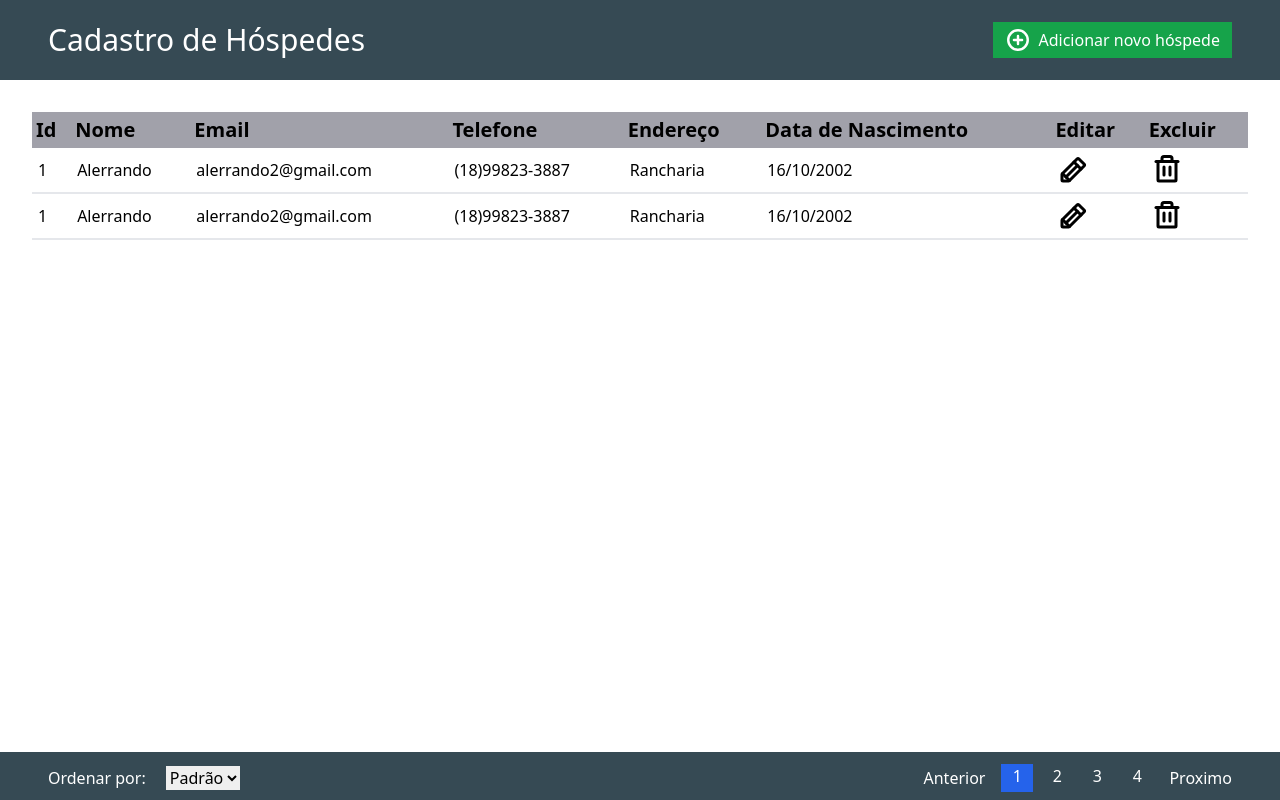
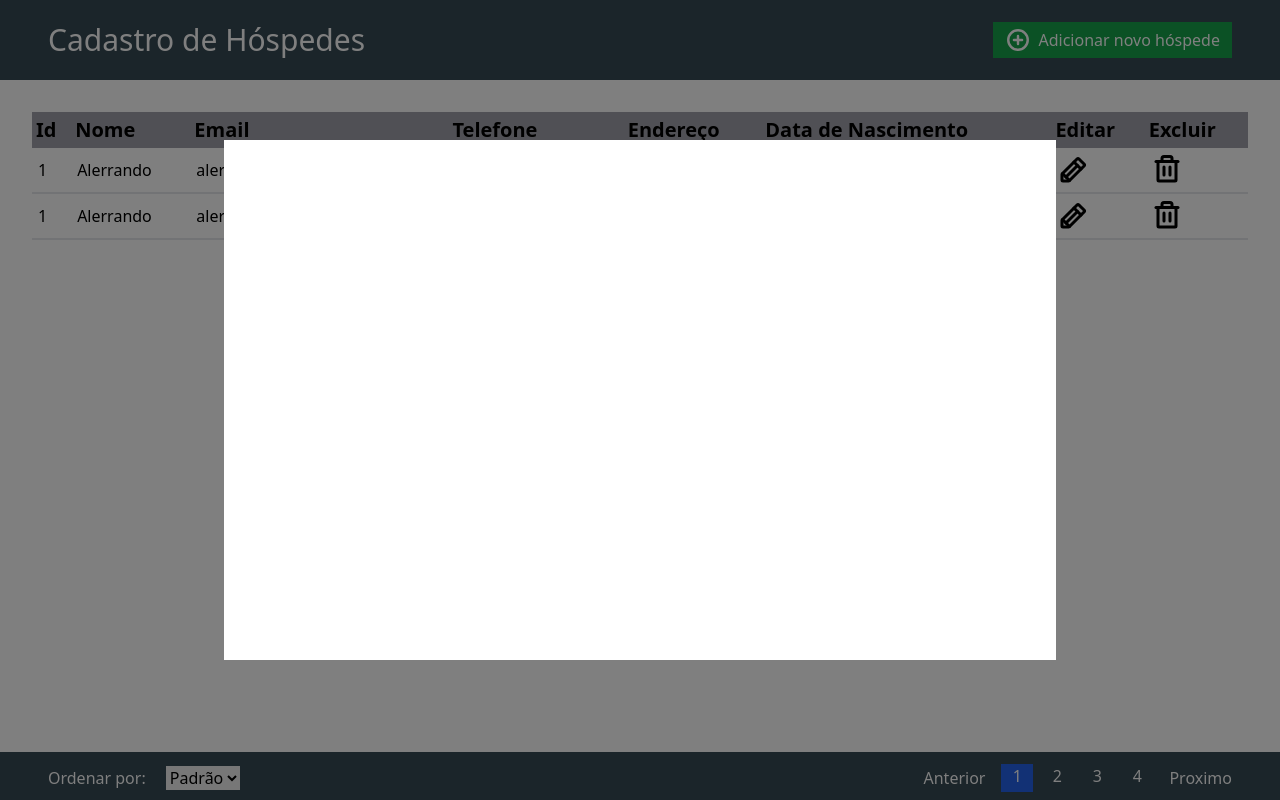
Before and after one commit to Alerrando/Crud-Hotel, a React (Vite) app: page / in a window 1280 px wide. Both pictures are taken after a click on the button "Adicionar novo hóspede". Built offline with nearby package versions, Linux system fonts and the light colour scheme.

Commit message:
modal base create

```diff
--- a/src/App.tsx
+++ b/src/App.tsx
@@ -1,86 +1,112 @@
-import { useState } from 'react'
-import { Pencil, PlusCircle, Trash } from 'phosphor-react'
+import { useState } from "react";
+import { Pencil, PlusCircle, Trash } from "phosphor-react";
 
 export function App() {
+  const [modal, setModal] = useState<boolean>(false);
+
+  function modalDisplay(display: string) {
+    return display == "ativar" ? setModal(true) : setModal(false);
+  }
 
   return (
     <>
-      <header className='w-full h-20 bg-[#364A54] flex items-center'>
-        <div className='w-full py-2 px-12 flex justify-between'>
-          <h1 className='text-3xl text-white'>Cadastro de Hóspedes</h1>
+      <header className="w-full h-20 bg-[#364A54] flex items-center">
+        <div className="w-full py-2 px-12 flex justify-between">
+          <h1 className="text-3xl text-white">Cadastro de Hóspedes</h1>
 
-          <button className='flex items-center gap-2 text-white bg-green-600 px-3'>
+          <button
+            className="flex items-center gap-2 text-white bg-green-600 px-3"
+            onClick={() => modalDisplay("ativar")}
+          >
             <PlusCircle size={26} weight="bold" />
             Adicionar novo hóspede
           </button>
         </div>
       </header>
 
-      <main className='m-8'>
-        <table className='w-full border-collapse'>
-          <thead className='bg-zinc-400 text-xl'>
-            <th className='p-1 text-start'>Id</th>
-            <th className='p-1 text-start'>Nome</th>
-            <th className='p-1 text-start'>Email</th>
-            <th className='p-1 text-start'>Telefone</th>
-            <th className='p-1 text-start'>Endereço</th>
-            <th className='p-1 text-start'>Data de Nascimento</th>
-            <th className='p-1 text-start'>Editar</th>
-            <th className='p-1 text-start'>Excluir</th>
+      <main className="m-8">
+        {modal ? (
+          <div className="w-screen h-screen fixed flex top-0 left-0 z-50 items-center justify-center bg-modal">
+            <div className="w-[65%] h-[65%] bg-white">
+
+            </div>
+          </div>
+        ) : null}
+
+        <table className="w-full border-collapse">
+          <thead className="bg-zinc-400 text-xl">
+            <th className="p-1 text-start">Id</th>
+            <th className="p-1 text-start">Nome</th>
+            <th className="p-1 text-start">Email</th>
+            <th className="p-1 text-start">Telefone</th>
+            <th className="p-1 text-start">Endereço</th>
+            <th className="p-1 text-start">Data de Nascimento</th>
+            <th className="p-1 text-start">Editar</th>
+            <th className="p-1 text-start">Excluir</th>
           </thead>
           <tbody>
-            <tr className='border-b-2'>
-              <td className='max-h-14 p-[6px] ver'>1</td>
-              <td className='max-h-14 p-[6px] ver'>Alerrando</td>
-              <td className='max-h-14 p-[6px] ver'>alerrando2@gmail.com</td>
-              <td className='max-h-14 p-[6px] ver'>(18)99823-3887</td>
-              <td className='max-h-14 p-[6px] ver'>Rancharia</td>
-              <td className='max-h-14 p-[6px] ver'>16/10/2002</td>
-              <td className='max-h-14 p-[6px] ver'><Pencil size={32} weight="bold" /></td>
-              <td className='max-h-14 p-[6px] ver'><Trash size={32} weight="bold" /></td>
+            <tr className="border-b-2">
+              <td className="max-h-14 p-[6px] ver">1</td>
+              <td className="max-h-14 p-[6px] ver">Alerrando</td>
+              <td className="max-h-14 p-[6px] ver">alerrando2@gmail.com</td>
+              <td className="max-h-14 p-[6px] ver">(18)99823-3887</td>
+              <td className="max-h-14 p-[6px] ver">Rancharia</td>
+              <td className="max-h-14 p-[6px] ver">16/10/2002</td>
+              <td className="max-h-14 p-[6px] ver">
+                <Pencil size={32} weight="bold" />
+              </td>
+              <td className="max-h-14 p-[6px] ver">
+                <Trash size={32} weight="bold" />
+              </td>
             </tr>
-            <tr className='border-b-2'>
-              <td className='max-h-14 p-[6px] ver'>1</td>
-              <td className='max-h-14 p-[6px] ver'>Alerrando</td>
-              <td className='max-h-14 p-[6px] ver'>alerrando2@gmail.com</td>
-              <td className='max-h-14 p-[6px] ver'>(18)99823-3887</td>
-              <td className='max-h-14 p-[6px] ver'>Rancharia</td>
-              <td className='max-h-14 p-[6px] ver'>16/10/2002</td>
-              <td className='max-h-14 p-[6px] ver'><Pencil size={32} weight="bold" /></td>
-              <td className='max-h-14 p-[6px] ver'><Trash size={32} weight="bold" /></td>
+            <tr className="border-b-2">
+              <td className="max-h-14 p-[6px] ver">1</td>
+              <td className="max-h-14 p-[6px] ver">Alerrando</td>
+              <td className="max-h-14 p-[6px] ver">alerrando2@gmail.com</td>
+              <td className="max-h-14 p-[6px] ver">(18)99823-3887</td>
+              <td className="max-h-14 p-[6px] ver">Rancharia</td>
+              <td className="max-h-14 p-[6px] ver">16/10/2002</td>
+              <td className="max-h-14 p-[6px] ver">
+                <Pencil size={32} weight="bold" />
+              </td>
+              <td className="max-h-14 p-[6px] ver">
+                <Trash size={32} weight="bold" />
+              </td>
             </tr>
           </tbody>
         </table>
       </main>
 
-      <footer className='w-full h-12 bg-[#364A54] m-auto bottom-0 fixed'>
-        <div className='flex items-center justify-between px-12 py-3'>
+      <footer className="w-full h-12 bg-[#364A54] m-auto bottom-0 fixed">
+        <div className="flex items-center justify-between px-12 py-3">
           <div>
-            <label className='text-white pr-4'>Ordenar por: </label>
+            <label className="text-white pr-4">Ordenar por: </label>
             <select>
-              <option value="padrao" selected>Padrão</option>
+              <option value="padrao" selected>
+                Padrão
+              </option>
               <option value="nome">Nome</option>
               <option value="email">E-mail</option>
             </select>
           </div>
-          <div className='flex items-center text-white gap-2'>
-            <button className='mr-2'>Anterior</button>
-            <button className='w-8 h-7 flex text-center justify-center ativo'>
+          <div className="flex items-center text-white gap-2">
+            <button className="mr-2">Anterior</button>
+            <button className="w-8 h-7 flex text-center justify-center ativo">
               1
             </button>
-            <button className='w-8 h-7 flex text-center justify-center '>
+            <button className="w-8 h-7 flex text-center justify-center ">
               2
             </button>
-            <button className='w-8 h-7 flex text-center justify-center '>
+            <button className="w-8 h-7 flex text-center justify-center ">
               3
             </button>
-            <button className='w-8 h-7 flex text-center justify-center '>
+            <button className="w-8 h-7 flex text-center justify-center ">
               4
             </button>
-            <button className='ml-2'>Proximo</button>
+            <button className="ml-2">Proximo</button>
           </div>
         </div>
       </footer>
     </>
-  )
+  );
 }
--- a/tailwind.config.cjs
+++ b/tailwind.config.cjs
@@ -2,7 +2,11 @@
 module.exports = {
   content: ["./src/**/*.tsx"],
   theme: {
-    extend: {},
+    extend: {
+      colors:{
+        'modal': 'rgba(0, 0, 0, 0.5)',
+      },
+    },
   },
   plugins: [],
 }
```
